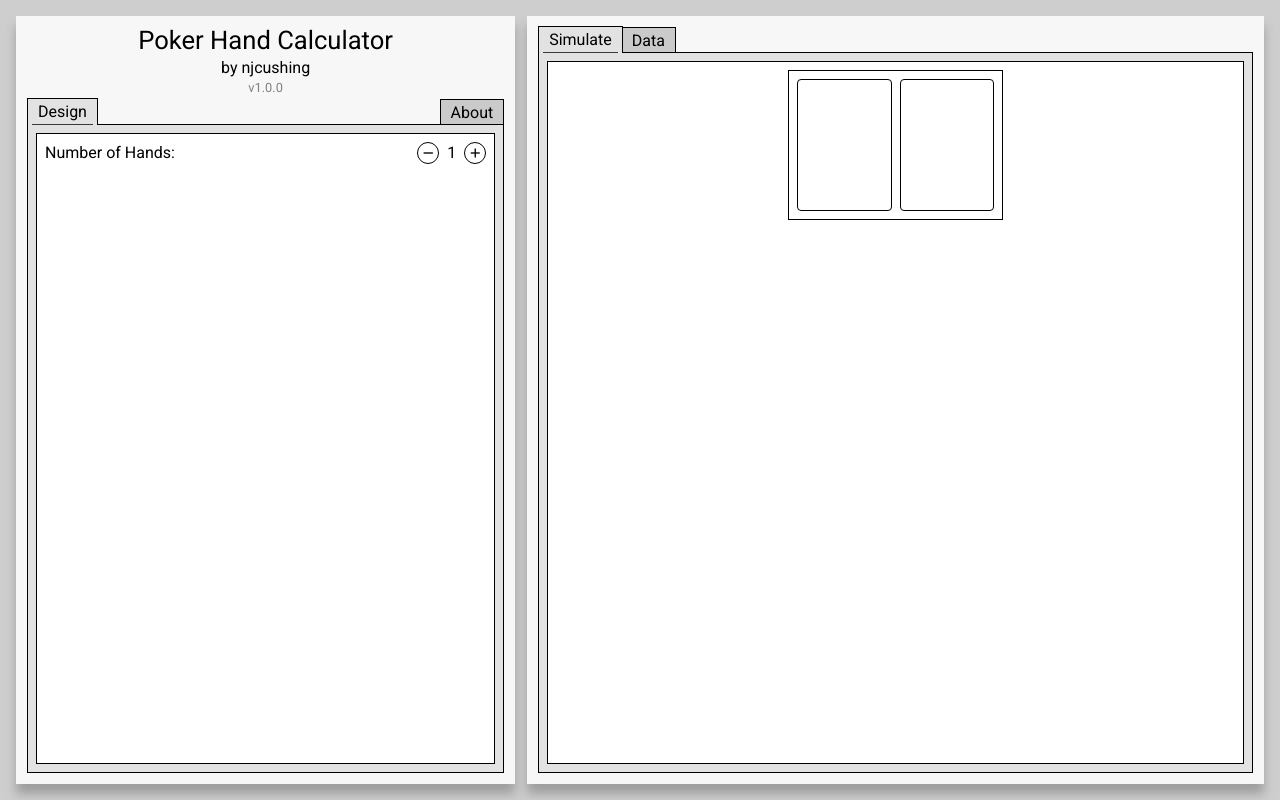
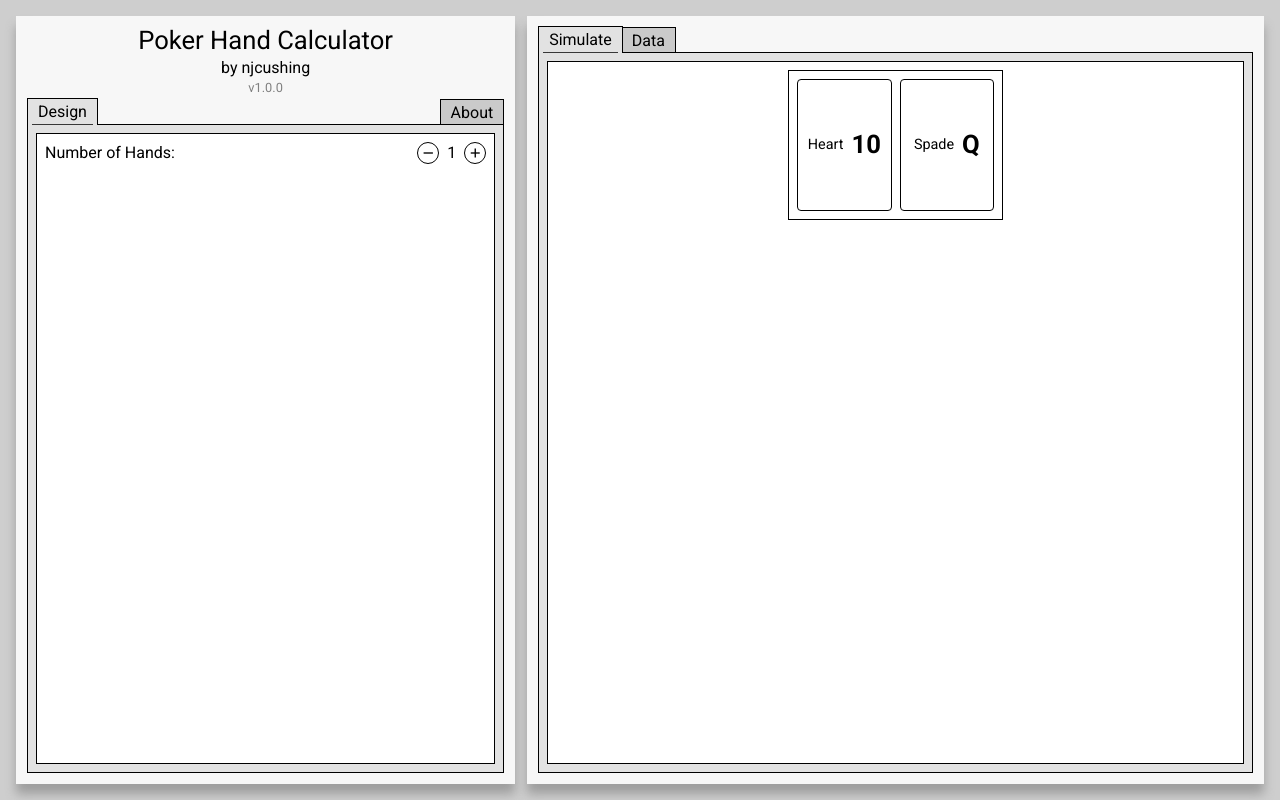
Before and after one commit to njcushing/poker-hand-calculator, a React (Vite) app: page / in a window 1280 px wide. Built offline with nearby package versions, Linux system fonts and the light colour scheme.

Commit message:
Display information about the card within the card

```diff
--- a/src/features/Simulate/components/Card/index.module.css
+++ b/src/features/Simulate/components/Card/index.module.css
@@ -1,7 +1,24 @@
 .card {
+    display: flex;
+    flex-direction: row;
+    justify-content: center;
+    align-items: center;
+    gap: 8px;
+
     height: 100%;
     aspect-ratio: 63 / 88;
 
     border: 1px solid #000;
     border-radius: 4px;
 }
+
+.suit {
+    color: black;
+    font-size: 0.9rem;
+}
+
+.rank {
+    color: black;
+    font-size: 1.6rem;
+    font-weight: bold;
+}
--- a/src/features/Simulate/components/Card/index.tsx
+++ b/src/features/Simulate/components/Card/index.tsx
@@ -6,5 +6,10 @@ export type TCard = {
 };
 
 export function Card({ info }: TCard) {
-    return <div className={styles["card"]}></div>;
+    return (
+        <div className={styles["card"]}>
+            <p className={styles["suit"]}>{info.suit}</p>
+            <p className={styles["rank"]}>{info.rank}</p>
+        </div>
+    );
 }
```
